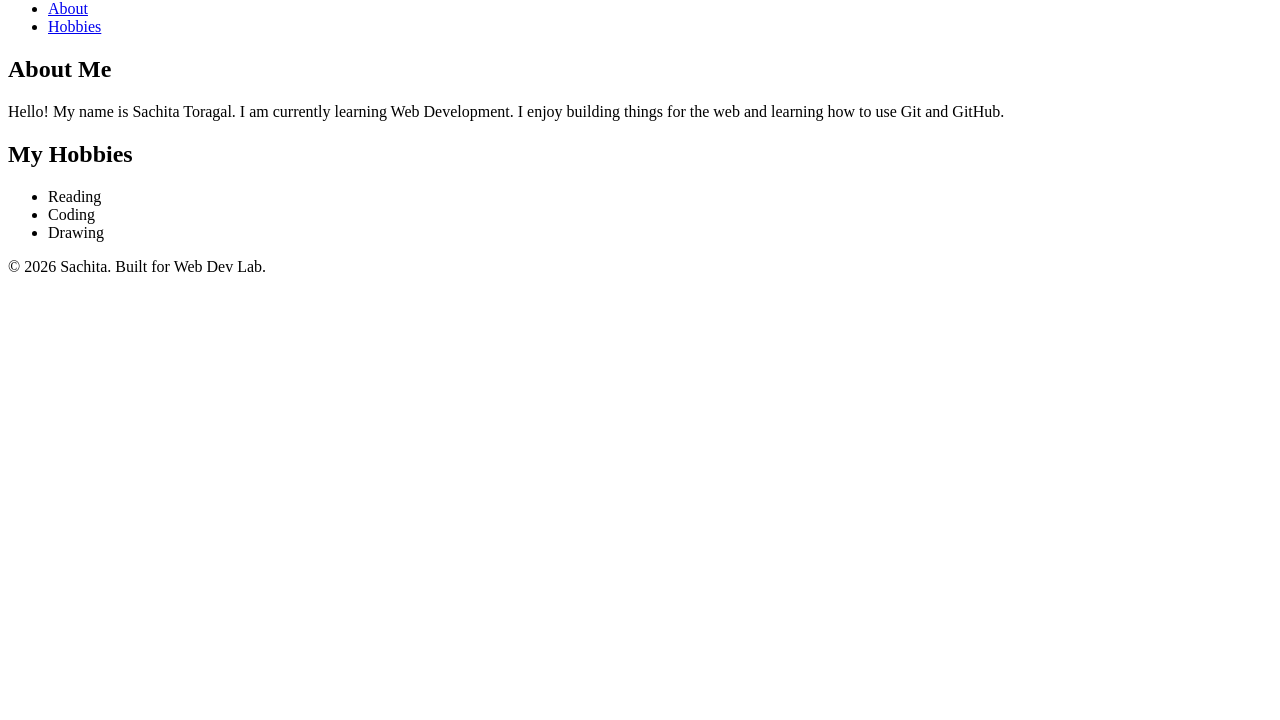
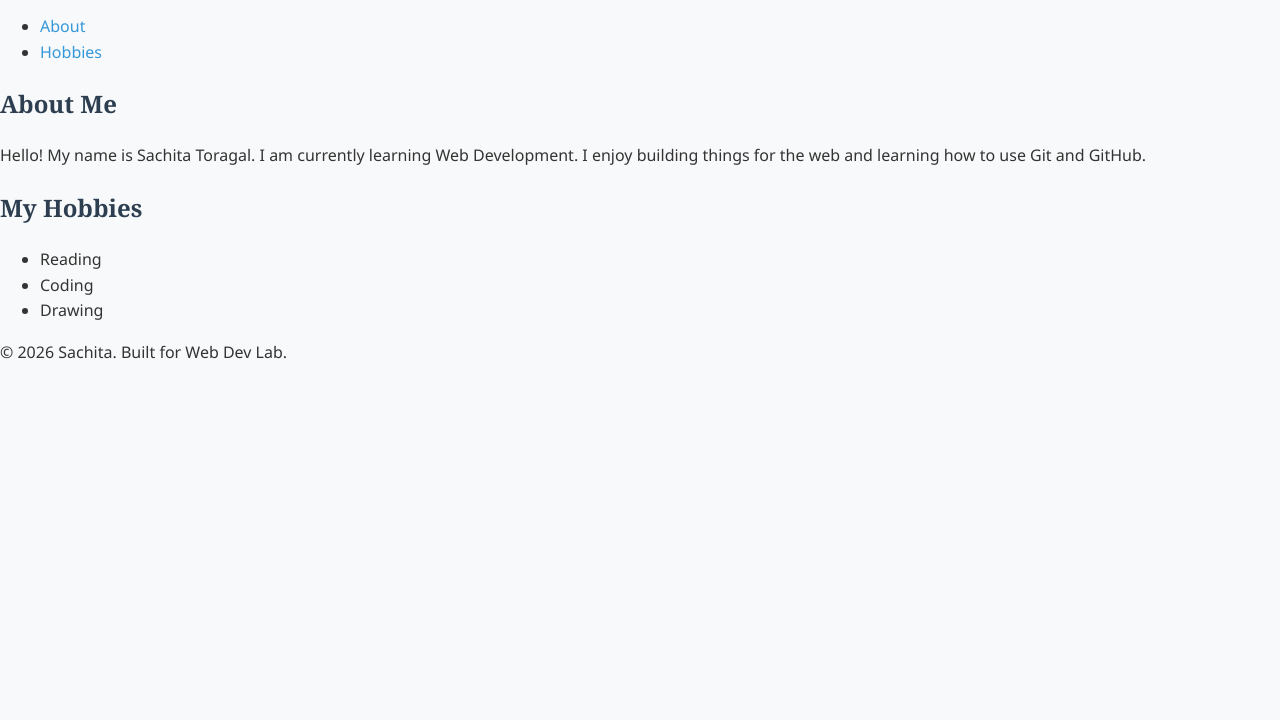
Before and after one commit to sachita0104/Web_Dev_Lab, a plain HTML site: page index.html in a window 1280 px wide. Shown: the part 80-800 px from the top of the page. Drawn offline with Linux system fonts and the light colour scheme.

Commit message:
feat: complete P7 design tokens and typography system

```diff
--- a/index.html
+++ b/index.html
@@ -1,6 +1,7 @@
 <!DOCTYPE html>
 <html lang="en">
 <head>
+    <link rel="stylesheet" href="styles.css">
     <meta charset="UTF-8">
     <meta name="viewport" content="width=device-width, initial-scale=1.0">
     <title>My Semantic Bio</title>
--- /dev/null
+++ b/styles.css
@@ -0,0 +1,35 @@
+:root {
+    --primary-color: #2c3e50;
+    --secondary-color: #3498db;
+    --background-color: #f8f9fa;
+    --text-color: #333333;
+    --card-bg: #ffffff;
+    --font-main: 'Segoe UI', Tahoma, Geneva, Verdana, sans-serif;
+    --font-heading: 'Georgia', serif;
+    --spacing-sm: 8px;
+    --spacing-md: 16px;
+    --spacing-lg: 32px;
+}
+
+body {
+    font-family: var(--font-main);
+    background-color: var(--background-color);
+    color: var(--text-color);
+    line-height: 1.6;
+    margin: 0;
+    padding: 0;
+}
+
+h1, h2, h3 {
+    font-family: var(--font-heading);
+    color: var(--primary-color);
+}
+
+a {
+    color: var(--secondary-color);
+    text-decoration: none;
+}
+
+a:hover {
+    text-decoration: underline;
+}
```
